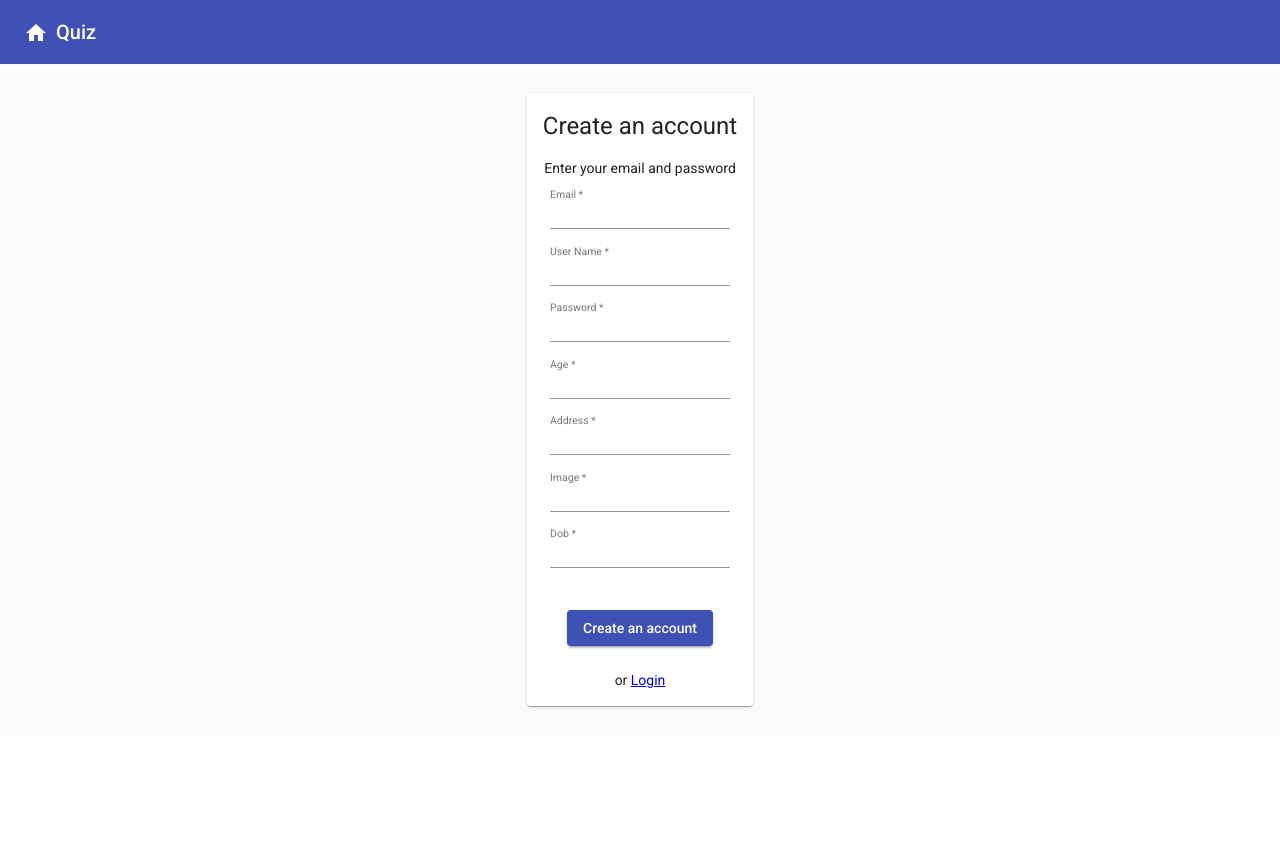
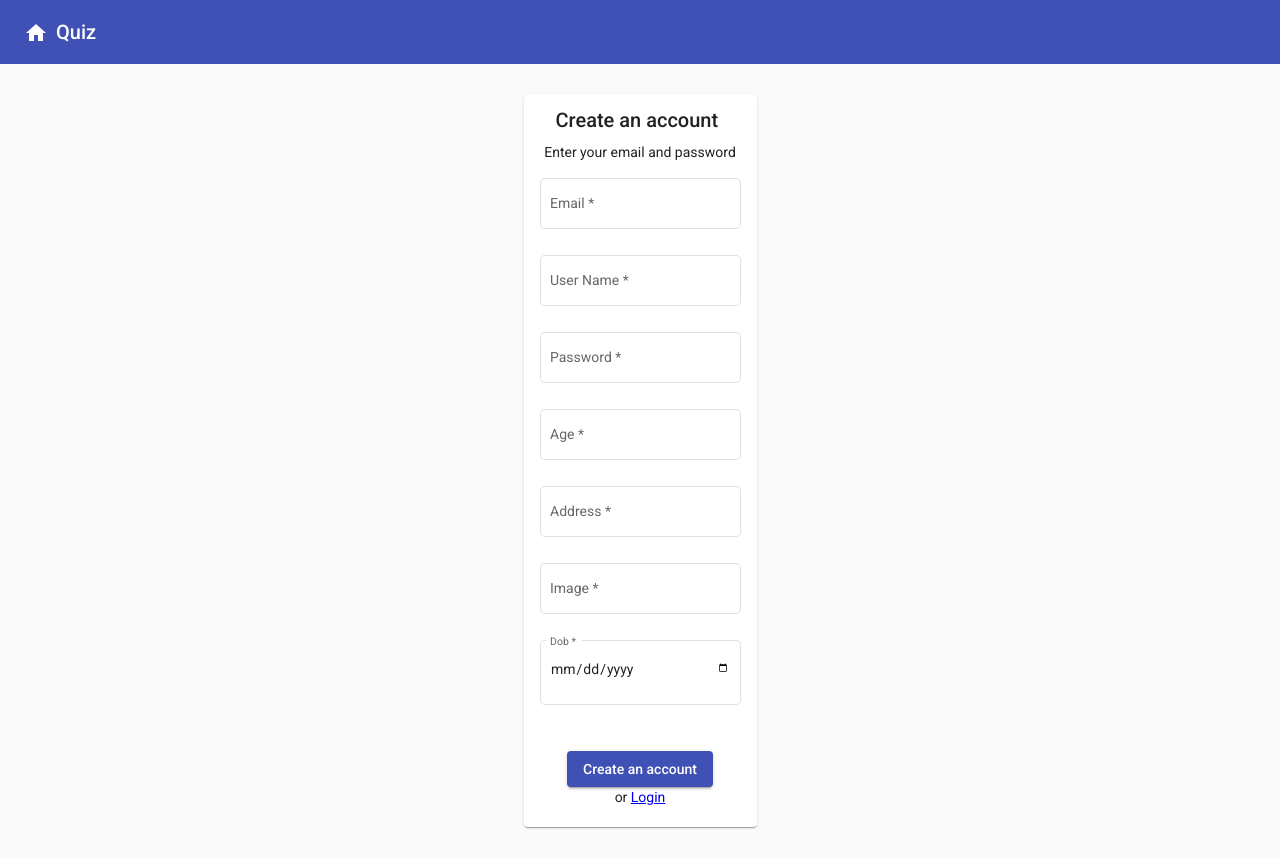
Before and after one commit to anhnbt-it/wfda-project-quiz, an Angular app: page /user/register in a window 1280 px wide. Before the commit the page ends 800 px from the top, so only its background shows below. Built offline with nearby package versions, Linux system fonts and the light colour scheme.

Commit message:
Updated layout

```diff
--- a/src/app/views/layout/quiz-dashboard/quiz-dashboard.component.html
+++ b/src/app/views/layout/quiz-dashboard/quiz-dashboard.component.html
@@ -66,3 +66,6 @@
         </ng-container>
     </table>
 </div>
+<ng-template #loadingTmpl>
+  Loading...
+</ng-template>
--- a/src/app/views/register/register.component.css
+++ b/src/app/views/register/register.component.css
@@ -2,9 +2,11 @@
     margin: 30px;
 }
 
-.mat-card-center {
-    display: flex;
-    justify-content: center;
+.example-card {
+  max-width: 400px;
+  margin: 30px auto;
+  display: flex;
+  justify-content: center;
 }
 
 .text-center {
--- a/src/app/views/register/register.component.html
+++ b/src/app/views/register/register.component.html
@@ -1,64 +1,60 @@
-<div class="container mat-card-center">
+<div class="container example-card">
   <mat-card>
-    <h1 class="text-center">Create an account</h1>
+    <mat-card-header>
+      <mat-card-title>
+        Create an account
+      </mat-card-title>
+    </mat-card-header>
     <mat-card-content>
       <p class="text-center">Enter your email and password</p>
-      <form [formGroup]="myForm">
-        <mat-card-content class="mat-dialog-content">
-          <div>
-            <mat-form-field class="mat-card-center">
+      <form [formGroup]="myForm" (ngSubmit)="onSubmit()">
+          <div class="row-control">
+            <mat-form-field appearance="outline">
               <mat-label>Email</mat-label>
-              <input matInput placeholder="Email" type="text" formControlName="email">
+              <input type="email" matInput placeholder="Email" formControlName="email">
             </mat-form-field>
           </div>
           <div>
-            <mat-form-field class="mat-card-center">
+            <mat-form-field appearance="outline">
               <mat-label>User Name</mat-label>
               <input matInput placeholder="User Name" type="text" formControlName="username">
             </mat-form-field>
           </div>
           <div>
-            <mat-form-field class="mat-card-center">
+            <mat-form-field appearance="outline">
               <mat-label>Password</mat-label>
-              <input matInput placeholder="Password" type="text" formControlName="password">
+              <input matInput placeholder="Password" type="password" formControlName="password">
             </mat-form-field>
           </div>
           <div>
-            <mat-form-field class="mat-card-center">
+            <mat-form-field appearance="outline">
               <mat-label>Age</mat-label>
-              <input matInput placeholder="Age" type="text" formControlName="age">
+              <input matInput placeholder="Age" type="number" formControlName="age">
             </mat-form-field>
           </div>
           <div>
-            <mat-form-field class="mat-card-center">
+            <mat-form-field appearance="outline">
               <mat-label>Address</mat-label>
               <input matInput placeholder="Address" type="text" formControlName="address">
             </mat-form-field>
           </div>
           <div>
-            <mat-form-field class="mat-card-center">
+            <mat-form-field appearance="outline">
               <mat-label>Image</mat-label>
               <input matInput placeholder="Image" type="text" formControlName="image">
             </mat-form-field>
           </div>
           <div>
-            <mat-form-field class="mat-card-center">
+            <mat-form-field appearance="outline">
               <mat-label>Dob</mat-label>
-              <input matInput placeholder="Dob" type="text" formControlName="dob">
+              <input matInput placeholder="Dob" type="date" formControlName="dob">
             </mat-form-field>
           </div>
-<!--          <div>-->
-<!--            <mat-form-field class="mat-card-center">-->
-<!--              <mat-label>Repeat Password</mat-label>-->
-<!--              <input matInput placeholder="Repeat Password" type="text" name="repassword" [(ngModel)]="repassword">-->
-<!--            </mat-form-field>-->
-<!--          </div>-->
-        </mat-card-content>
       </form>
-      <mat-card-actions class="text-center">
-        <button mat-raised-button (click)="register()" color="primary">Create an account</button>
-      </mat-card-actions>
+    </mat-card-content>
+    <mat-card-actions class="text-center">
+      <button mat-raised-button color="primary" type="submit">Create an account</button>
       <p class="text-center">or <a routerLink="/user/login">Login</a></p>
-    </mat-card-content>
+    </mat-card-actions>
   </mat-card>
 </div>
--- a/src/app/views/register/register.component.ts
+++ b/src/app/views/register/register.component.ts
@@ -1,6 +1,6 @@
 import { Component, OnInit } from '@angular/core';
 import {Router} from '@angular/router';
-import {FormBuilder, FormGroup, Validators} from '@angular/forms';
+import {FormBuilder, FormControl, FormGroup, Validators} from '@angular/forms';
 
 @Component({
   selector: 'app-register',
@@ -8,8 +8,20 @@ import {FormBuilder, FormGroup, Validators} from '@angular/forms';
   styleUrls: ['./register.component.css']
 })
 export class RegisterComponent implements OnInit {
-  myForm!: FormGroup;
+
+  // Init default value
+  myForm: FormGroup = new FormGroup({
+    username: new FormControl(''),
+    password: new FormControl(''),
+    age: new FormControl(''),
+    address: new FormControl(''),
+    email: new FormControl(''),
+    image: new FormControl(''),
+    dob: new FormControl('')
+  });
+
   list?: any[];
+
   constructor(
     private router: Router,
     private fb: FormBuilder
@@ -17,18 +29,18 @@ export class RegisterComponent implements OnInit {
 
   ngOnInit(): void {
     this.myForm = this.fb.group({
-      username: [' ', Validators.required],
-      password: [' ', Validators.required],
-      age: [' ', Validators.required],
-      address: [' ', Validators.required],
-      email: [' ', Validators.required],
-      image: [' ', Validators.required],
-      dob: [' ', Validators.required],
+      username: ['', Validators.required],
+      password: ['', Validators.required],
+      age: ['', Validators.required],
+      address: ['', Validators.required],
+      email: ['', Validators.required],
+      image: ['', Validators.required],
+      dob: ['', Validators.required],
     });
   }
 
-  register(): void{
-    console.log(this.myForm?.value);
+  onSubmit(): void{
+    console.log(this.myForm.value);
   }
 
 }
```
